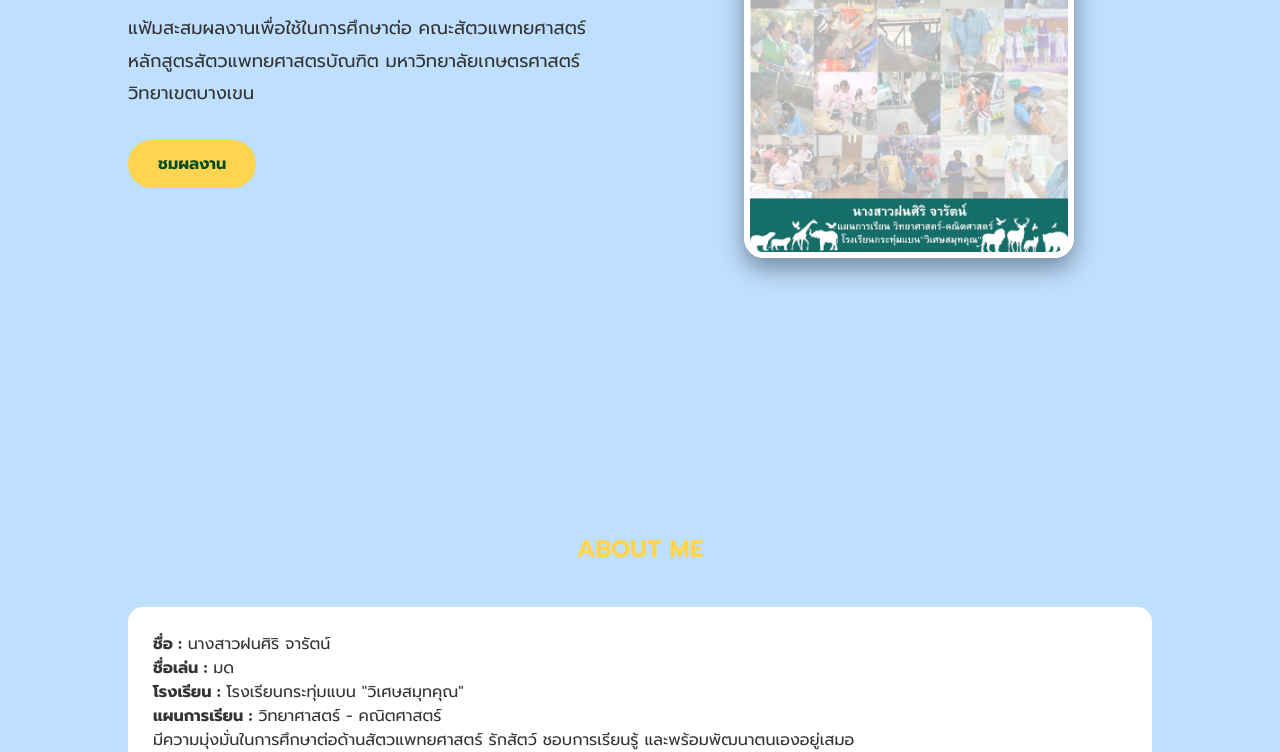
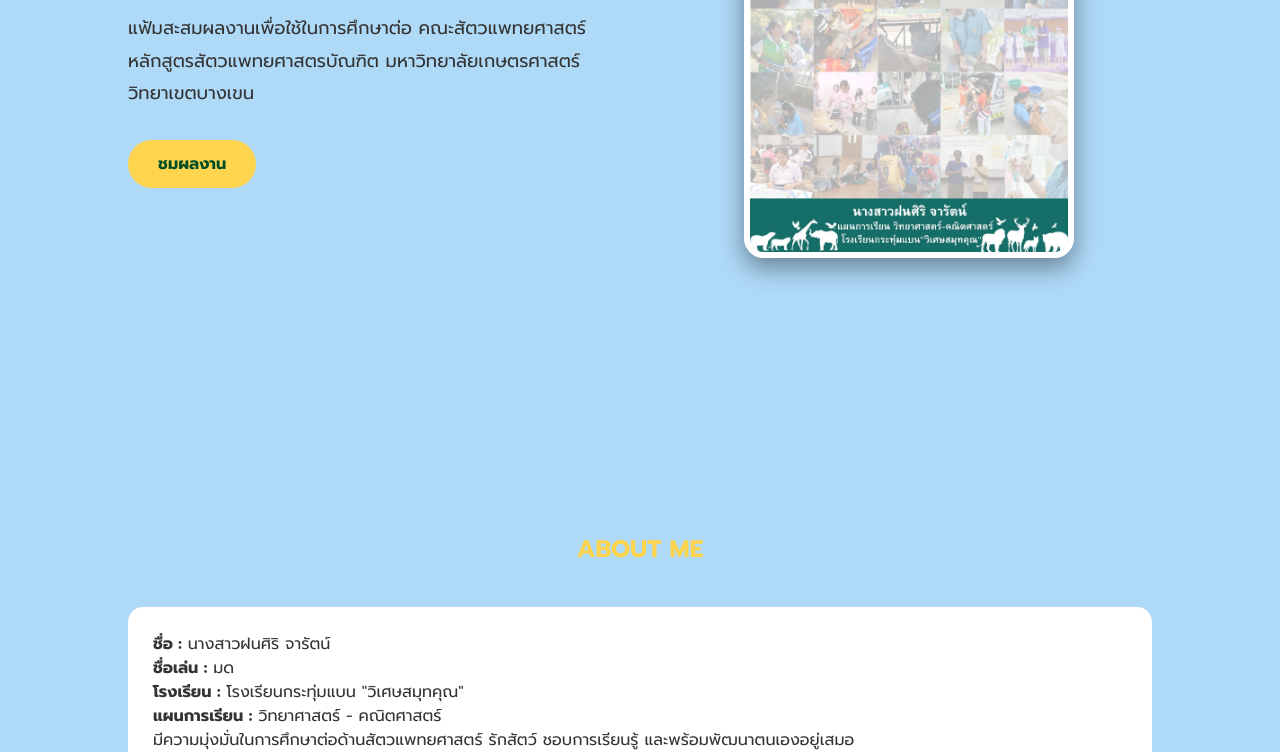
Before and after one commit to 164386-netizen/portfolioFonsiri40.io-, a plain HTML site: page index.html in a window 1280 px wide. Shown: the part 369-1121 px from the top of the page. Drawn offline with Linux system fonts and the light colour scheme.

Commit message:
Change body background color to #AED9F7

```diff
--- a/style.css
+++ b/style.css
@@ -10,7 +10,7 @@
 }
 
 body{
-    background:#BFDFFF;
+    background:#AED9F7;
     color:#333;
 }
 
```
